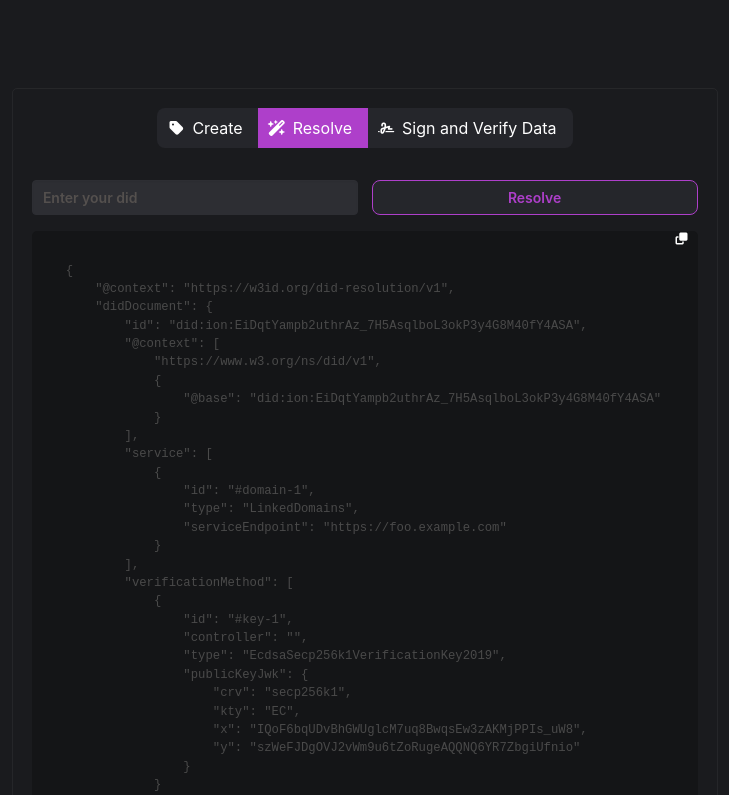
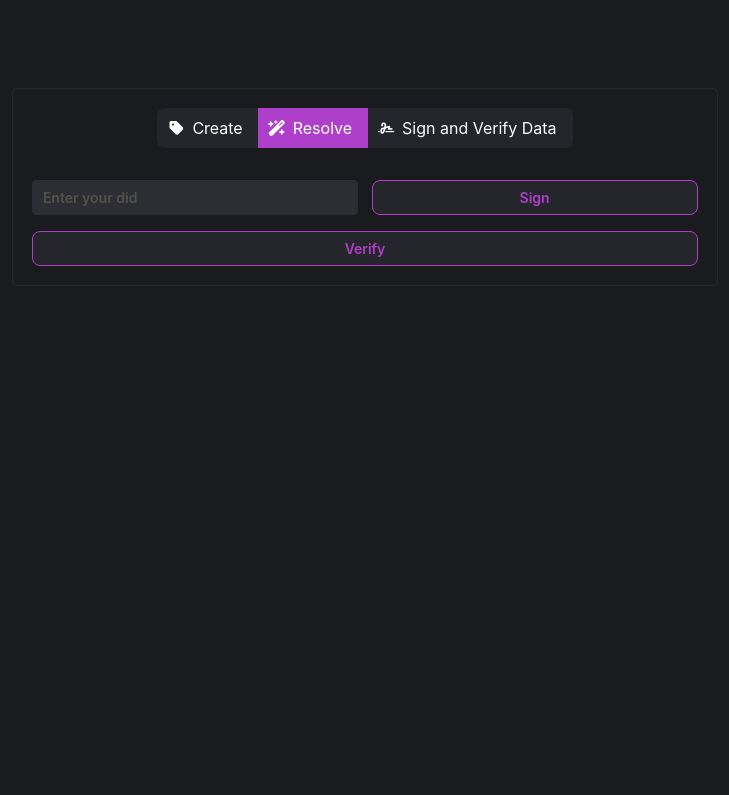
Before and after one commit to ionleu/did-ion-web, a React (Create React App) app: page / in a window 1280 px wide. Shown: the top 795 px of the page, without its empty margins (275-1004 px from the left). Built offline with nearby package versions, Linux system fonts and the light colour scheme.

Commit message:
feat(user-interface): added user interface for sign and verify did

```diff
--- a/src/App.tsx
+++ b/src/App.tsx
@@ -47,7 +47,7 @@ const App = () => {
 
             {/* UI: Resolve Did */}
 
-            <div className="resolve-did">
+            {/* <div className="resolve-did">
               <div className="actions">
                 <div className="action">
                   <input
@@ -128,6 +128,33 @@ const App = () => {
                   </pre>
                 </div>
               </div>
+            </div> */}
+
+            <div className="resolve-did">
+              <div className="actions">
+                <div className="action">
+                  <input
+                    className="input"
+                    type="text"
+                    placeholder="Enter your did"
+                  />
+                </div>
+
+                <div className="action">
+                  <button
+                    className="button button-action is-outline"
+                    style={{ width: "100%" }}
+                  >
+                    Sign
+                  </button>
+                </div>
+              </div>
+              <button
+                className="button button-action is-outline mt-4"
+                style={{ width: "100%" }}
+              >
+                Verify
+              </button>
             </div>
           </div>
         </div>
```
